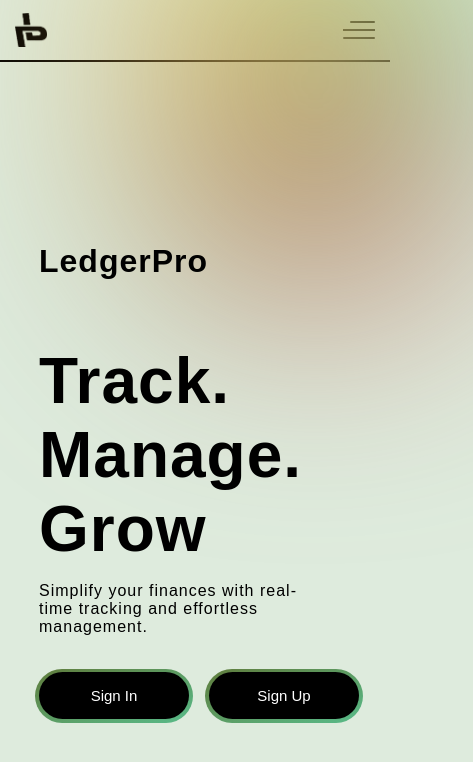
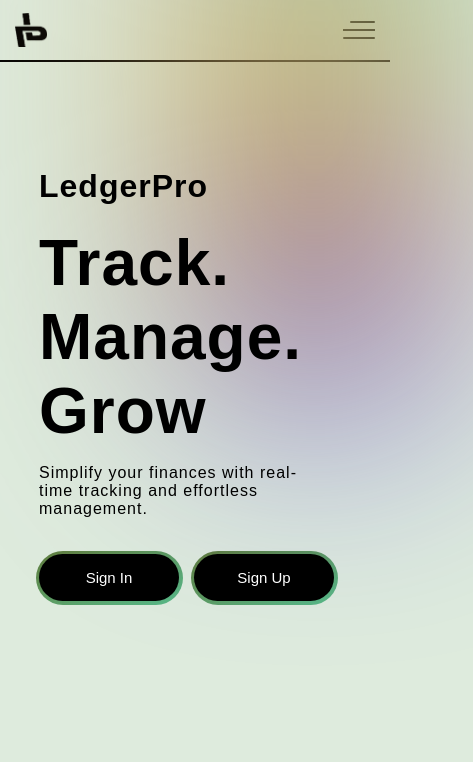
Before and after one commit to JaedonLinen/Ledger-Pro2.0, a React (Vite) app in the folder Frontend/Ledger-Pro/: page / in a window 390 px wide. Shown: the top 762 px of the page, 473 px wide, since content can reach past the window. Built offline with nearby package versions, Linux system fonts and the light colour scheme.

Commit message:
mobile dev fixes

```diff
--- /dev/null
+++ b/Frontend/Ledger-Pro/src/Components/forgotPasswordModal/ForgotPasswordModal.css
@@ -0,0 +1,76 @@
+.forgot-password-body{
+    margin: 0;
+    padding: 0;
+    box-sizing: border-box;
+    font-family: Arial, Helvetica, sans-serif;
+    display: flex;
+    justify-content: center;
+    align-items: center;
+    min-height: 100vh;
+    background-color: #deebdd;
+    background-image: linear-gradient(315deg, #deebdd 0%, #bbdbbe 74%);
+}
+
+.forgot-password-container{
+    position: relative;
+    text-align: center;
+    width: 80vw;
+    max-width: 850px;
+    height: 550px;
+    background: #6a8c66;
+    border-radius: 30px;
+    box-shadow: 0 0 30px rgba(0,0,0, .2);
+    overflow: hidden;
+}
+
+.forgot-password-container img{
+    width: 50px;
+    position: absolute;
+    left: 0;
+    margin: 15px;
+}
+
+.forgot-password-container .FP-text-container{
+    position: relative;
+    padding-top: 150px;
+    text-align: center;
+    color: whitesmoke;
+}
+
+.FP-input-container{
+    padding-top: 15px;
+}
+
+.FP-input-container input{
+    width: 40%;
+    padding: 13px 40px 13px 20px;
+    background: lightgrey;
+    border-radius: 8px;
+    border: none;
+    outline: none;
+    font-size: 16px;
+    color: grey;
+    font-weight: 100;
+}
+
+.FP-input-container input::placeholder{
+    color: darkgrey;
+    font: 0;
+}
+
+.FP-btn-container {
+    padding-top: 25px;
+}
+
+.FP-btn-container button{
+    width: 25%;
+    height: 40px;
+    background: rgba(89, 167, 114, 0.579);
+    box-shadow: 0 0 10px rgba(0,0,0,0.2);
+    border-radius: 8px;
+    border: none;
+    cursor: pointer;
+    font-size: 16px;
+    color: whitesmoke;
+    font-size: 300;
+}
--- /dev/null
+++ b/Frontend/Ledger-Pro/src/Components/forgotPasswordModal/ForgotPasswordModal.jsx
@@ -0,0 +1,25 @@
+import React from 'react'
+import './ForgotPasswordModal.css'
+import myImage from "/src/assets/LP-logo-white.png";
+
+function ForgotPasswordModal() {
+  return (
+    <div className="forgot-password-body">
+        <div className="forgot-password-container">
+            <img src={myImage} alt="" />
+            <div className="FP-text-container">
+                <h1>Forgot Password?</h1>
+                <p>Please enter your email below</p>
+            </div>
+            <div className="FP-input-container">
+                <input type="text" placeholder='Email' />
+            </div>
+            <div className="FP-btn-container">
+                <button className='FP-btn'>Submit</button>
+            </div>
+        </div>
+    </div>
+  )
+}
+
+export default ForgotPasswordModal
--- a/Frontend/Ledger-Pro/src/Components/landingPageContent/LandingPageContent.css
+++ b/Frontend/Ledger-Pro/src/Components/landingPageContent/LandingPageContent.css
@@ -1,6 +1,7 @@
-.text{
+
+.landing-text{
   position: relative;
-  top: 10rem;
+  top: 15vh;
   left: 10vw;
   letter-spacing: 1px;
   background-color: transparent;
@@ -14,6 +15,7 @@
   font-weight: bold;
   font-size: 4rem;
   margin-bottom: 10px;
+  margin-top: 0;
   width: 83vw;
   background-color: transparent;
 }
@@ -23,7 +25,7 @@
   background-color: transparent;
 }
 
-.buttons{
+.landing-buttons{
   display: flex;
   position: relative;
   justify-content: space-between;
@@ -32,7 +34,7 @@
   background-color: transparent;
 }
 
-.buttons button {
+.landing-buttons button {
   padding: 1em 2em;
   background-color: black;
   border: none;
@@ -46,7 +48,7 @@
   align-items: center;
 }
 
-.buttons button::after {
+.landing-buttons button::after {
   content: '';
   position: absolute;
   height: 115%;
@@ -57,7 +59,7 @@
   transition: 2s ease;
 }
 
-.buttons button:hover {
+.landing-buttons button:hover {
   z-index: 0;
   box-shadow: 40px 0 100px #58bb89, -40px 0 100px #607c3c;
   cursor: pointer;
@@ -96,6 +98,105 @@
   animation: spinBlob 8s linear infinite;
 }
 
+@media (max-width: 500px){
+
+  .landing-text{
+    position: relative;
+    top: 10vh;
+    left: 10vw;
+    letter-spacing: 1px;
+    background-color: transparent;
+  }
+
+  .link{
+    background: transparent;
+    padding-right: 15px;
+  }
+
+  .landing-buttons{
+    display: flex;
+    position: relative;
+    justify-content: left;
+    padding-top: 20px;
+    max-width: 320px;
+    background-color: transparent;
+  }
+
+  .landing-buttons button {
+    padding: 1em 2em;
+    background-color: black;
+    border: none;
+    color: white;
+    font-size: 15px;
+    width: 37vw;
+    max-width: 140px;
+    border-radius: 100px;
+    position: relative;
+    display: inline-flex;
+    justify-content: center;
+    align-items: center;
+  }
+
+  .buttons button::after {
+    content: '';
+    position: absolute;
+    height: 115%;
+    width: 105%;
+    border-radius: 100px;
+    background-image: linear-gradient(to bottom right, #607c3c, #58bb89);
+    z-index: -1;
+    transition: 2s ease;
+  }
+
+  .buttons button:hover {
+    z-index: 0;
+    box-shadow: 40px 0 100px #58bb89, -40px 0 100px #607c3c;
+    cursor: pointer;
+    transition: 2s ease-in-out;
+  }
+
+  .blob-outer-container{
+    height: 100%;
+    width: 50%;
+    z-index: -1;
+    inset: 0;
+    margin: auto;
+    filter: blur(120px);
+  }
+
+  .blob-inner-container{
+    border-radius: 1000px;
+    position: absolute;
+    inset: 0;
+    margin: auto;
+    width: 50vw;
+    height: 150vh;
+    min-width: 100px;
+    overflow: hidden;
+    background-color: blue;
+    transform: scale(0.5);
+    padding-left: 15em;
+  }
+
+  .blob{
+    position: absolute;
+    height: 100vh;
+    inset: 0;
+    margin: auto;
+    background: conic-gradient(from 0deg, #e6832b, #f8dd5d, #58bb89, #db605d, #607c3c );
+    animation: spinBlob 8s linear infinite;
+  }
+  .text{
+    position: relative;
+    top: 10rem;
+    left: 10vw;
+    letter-spacing: 1px;
+    background-color: transparent;
+    width: 80%;
+  }
+
+}
+
 @keyframes spinBlob {
   0% {
       transform: rotate(0deg) scale(2);
--- a/Frontend/Ledger-Pro/src/Components/landingPageContent/LandingPageContent.jsx
+++ b/Frontend/Ledger-Pro/src/Components/landingPageContent/LandingPageContent.jsx
@@ -12,11 +12,11 @@ function LandingPageContent() {
             </div>
           </div>
         </div>
-        <div className="text">
+        <div className="landing-text">
           <h1 className="name">LedgerPro</h1>
           <p className="motto">Track. Manage. Grow</p>
           <p className="hook">Simplify your finances with real-time tracking and effortless management.</p>
-          <div className="buttons">
+          <div className="landing-buttons">
             <Link className="link" to="/authentications"><button className="signIn">Sign In</button></Link>
             <Link className="link" to="/authentications"><button className="signUp">Sign Up</button></Link>
           </div>
--- a/Frontend/Ledger-Pro/src/Components/signUpInModal/SignUpIn.css
+++ b/Frontend/Ledger-Pro/src/Components/signUpInModal/SignUpIn.css
@@ -88,12 +88,13 @@ form {
     transform: translateY(-50%);
 }
 
-.forgot-link{
+.forgot-link-container{
     margin: 15px 0 15px;
     font-size: 12px;
+    cursor: pointer;
 }
 
-.forgot-link a{
+.forgot-link{
     color: #000000d6;
     text-decoration: none;
 }
@@ -208,3 +209,57 @@ form {
     height: 50px;
     padding-bottom: 40px;
 }
+
+@media (max-width: 500px){
+
+    .login-input-box input{
+        width: 55%;
+        padding: 13px 40px 13px 20px;
+        background: lightgrey;
+        border-radius: 8px;
+        border: none;
+        outline: none;
+        font-size: 16px;
+        color: grey;
+        font-weight: 100;
+    }
+
+    .toggle-panel .bttn {
+        width: 40%;
+        background: transparent;
+        border: 2px solid whitesmoke;
+        font-size: 60%;
+        box-shadow: none;
+    }
+
+    .toggle-panel h1{
+        text-align: center;
+        color: whitesmoke;
+        margin-bottom: 3px;
+    }
+
+    .toggle-panel p{
+        font-size: .8em;
+        margin-bottom: 40px;
+        text-align: center;
+    }
+
+    .toggle-panel h2{
+        padding-left: 20px;
+        color: whitesmoke;
+        font-size: 10px;
+        margin-top: 20px;
+    }
+
+    .toggle-box::before{
+        content: '';
+        position: absolute;
+        width: 300%;
+        height: 100%;
+        left: -250%;
+        background: #6a8c66;
+        border-radius: 70px;
+        z-index: 2;
+        transition: 1.8s ease-in-out;
+    }
+}
--- a/Frontend/Ledger-Pro/src/Components/signUpInModal/SignUpIn.jsx
+++ b/Frontend/Ledger-Pro/src/Components/signUpInModal/SignUpIn.jsx
@@ -158,8 +158,8 @@ function SignUpIn() {
                         <input type="password" placeholder="Password" value={password} onChange={(e) => setPasswordLogin(e.target.value)} required/>
                         <i><BiLock /></i>
                     </div>
-                    <div className="forgot-link">
-                        <a href="">Forgot Password?</a>
+                    <div className="forgot-link-container">
+                        <Link to="/ForgotPassword" className='forgot-link'><p>Forgot Password?</p></Link>
                     </div>
                     <button type="submit" className="bttn">Login</button>
                     <p style={{ color: "red" }}>{errorAttempts}</p>
--- /dev/null
+++ b/Frontend/Ledger-Pro/src/Pages/ForgotPassword.jsx
@@ -0,0 +1,12 @@
+import React from 'react'
+import ForgotPasswordModal from '../Components/forgotPasswordModal/ForgotPasswordModal'
+
+function ForgotPassword() {
+  return (
+    <>
+        <ForgotPasswordModal />
+    </>
+  )
+}
+
+export default ForgotPassword
--- a/Frontend/Ledger-Pro/src/main.jsx
+++ b/Frontend/Ledger-Pro/src/main.jsx
@@ -6,6 +6,7 @@ import App from './App'
 import Authentication from './Pages/Authentication'
 import HomePage from './Pages/HomePage'
 import Users from './Pages/Users'
+import ForgotPassword from './Pages/ForgotPassword'
 
 createRoot(document.getElementById('root')).render(
   <StrictMode>
@@ -15,6 +16,7 @@ createRoot(document.getElementById('root')).render(
         <Route path='/authentications' element={<Authentication />} />
         <Route path='/Home' element={<HomePage />} />
         <Route path='/Users' element={<Users />} />
+        <Route path='/ForgotPassword' element={<ForgotPassword />} />
       </Routes>
     </Router>
   </StrictMode>,
```
